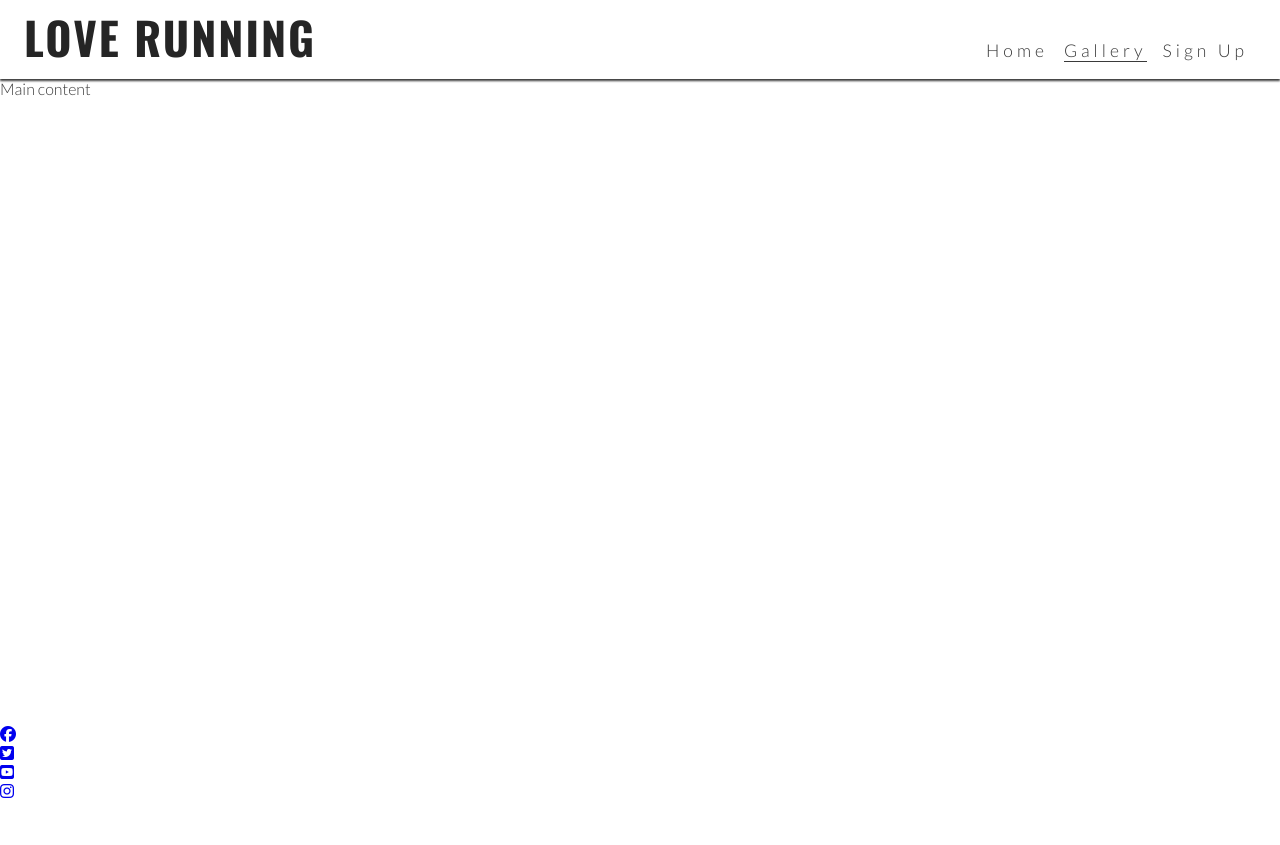
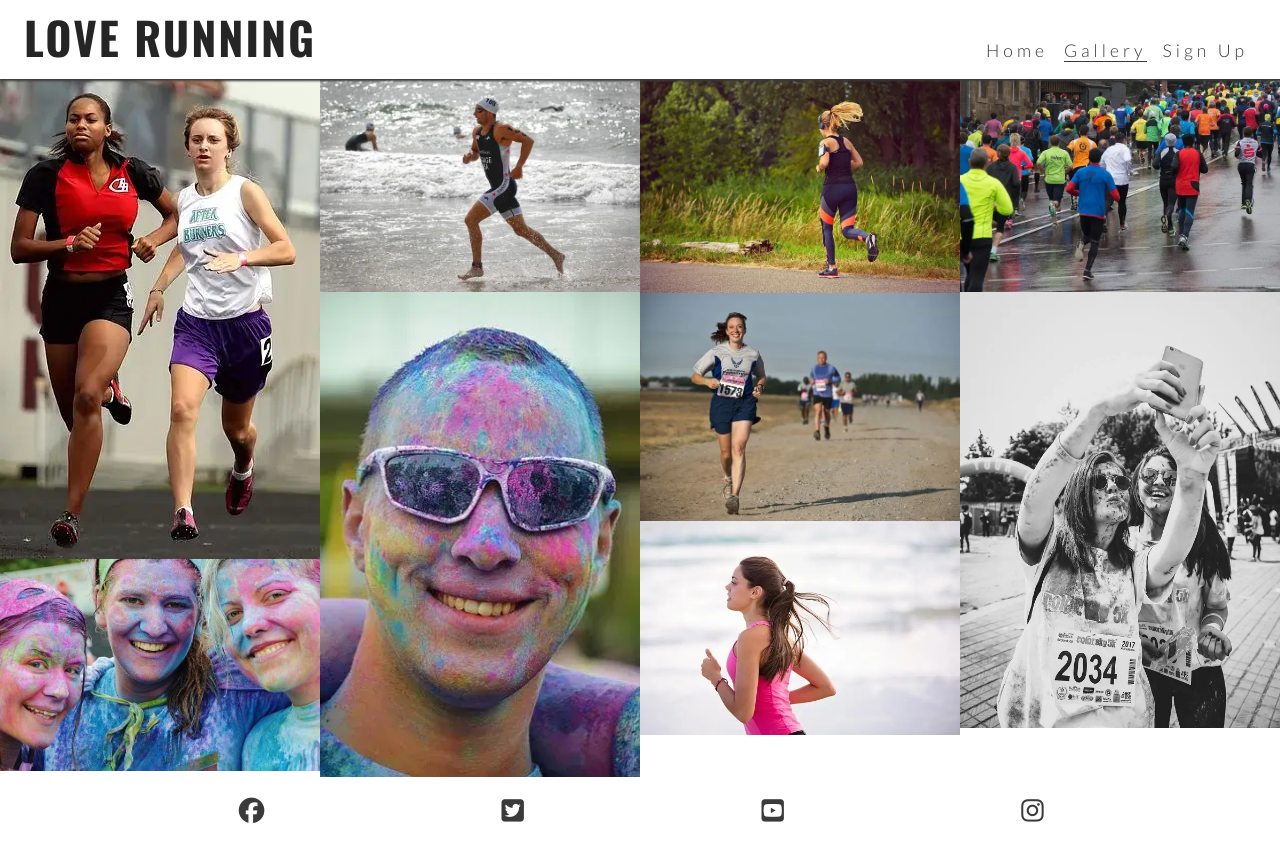
Before and after one commit to Bigkaboon/Love-runnig, a plain HTML site: page gallery.html in a window 1280 px wide. Before the commit the page ends 800 px from the top, so only its background shows below. Drawn offline with nearby package versions, Linux system fonts and the light colour scheme.

Commit message:
Added the photo gallery and made it responsive in addition to fixing the code again

```diff
--- a/assets/css/style.css
+++ b/assets/css/style.css
@@ -186,6 +186,15 @@ main {
     color: #fafafa;
 }
 
+#photos img {
+    width: 100%;
+    line-height: 1em;
+}
+
+#photos {
+    line-height: 0;
+}
+
 /* Footer */
 #social-networks {
     text-align: center;
@@ -199,6 +208,13 @@ main {
     font-size: 160%;
     padding: 5%;
     color: #3a3a3a;
+}
+
+@media screen and (min-width: 576px) {
+    #photos {
+        column-count: 2;
+        column-gap: 0;
+    }
 }
 
 /* Media query: tablets and larger (768px and up) */
@@ -260,12 +276,21 @@ main {
         text-align: end;
         align-self: flex-end;
     }
+
+    #photos {
+        column-count: 3;
+
+    }
 }
 
 /* Large devices (laptops and desktops, 992px and up) */
 @media screen and (min-width: 992px) {
     #menu a:hover {
         border-bottom: 1px solid #3a3a3a;
+    }
+
+    #photos {
+        column-count: 4;
     }
 }
 
@@ -296,4 +321,5 @@ main {
     #benefits-physical>div {
         align-self: flex-end;
     }
+
 }
--- a/gallery.html
+++ b/gallery.html
@@ -1,69 +1,155 @@
 <!DOCTYPE html>
 <html lang="en">
-
   <head>
     <meta charset="UTF-8" />
     <meta http-equiv="X-UA-Compatible" content="IE=edge" />
     <meta name="viewport" content="width=device-width, initial-scale=1.0" />
     <!-- Meta tags for search engines -->
-    <meta name="descirption"
-        content="Love Running, club for runners in Dublin, ireland. Urban running, trail running. Dublin docklands and Phoenix Park" />
-    <meta name="keywords" content="love running, run, running club, runners, Ireland, Dublin, sport, exercise" />
+    <meta
+      name="description"
+      content="Love Running. Club for runners in Dublin, Ireland. Urban running, trail running. Dublin docklands and Phoenix Park"
+    />
+    <meta
+      name="keywords"
+      content="love running, run, running club, runners, Ireland, Dublin, sport, exercise"
+    />
     <!-- Title -->
-    <title>Love running</title>
+    <title>Love Running</title>
     <!-- Favicon -->
-    <link rel="apple-touch-icon" sizes="180x180" href="assets/favicon/apple-touch-icon.png" />
-    <link rel="icon" type="image/png" sizes="32x32" href="assets/favicon/favicon-32x32.png" />
-    <link rel="icon" type="image/png" sizes="16x16" href="assets/favicon/favicon-16x16.png" />
+    <link
+      rel="apple-touch-icon"
+      sizes="180x180"
+      href="assets/favicon/apple-touch-icon.png"
+    />
+    <link
+      rel="icon"
+      type="image/png"
+      sizes="32x32"
+      href="assets/favicon/favicon-32x32.png"
+    />
+    <link
+      rel="icon"
+      type="image/png"
+      sizes="16x16"
+      href="assets/favicon/favicon-16x16.png"
+    />
+    <!-- Stylesheet -->
     <link rel="stylesheet" href="assets/css/style.css" />
   </head>
 
   <body>
-    <!-- The most important and descriptive part -->
+    <!-- Header -->
     <header>
-        <a href="inndex.html">
+      <a href="index.html">
         <h1 id="logo">Love Running</h1>
       </a>
-        <input type="checkbox" name="nav-toggle" id="nav-toggle" />
-        <label for="nav-toggle" class="nav-toggle-label"><i class="fa-solid fa-bars"></i></label>
+      <input type="checkbox" id="nav-toggle" name="nav-toggle" />
+      <label for="nav-toggle" class="nav-toggle-label">
+        <i class="fa-solid fa-bars"></i>
+      </label>
       <nav>
         <ul id="menu">
-                <li><a href="index.html" >Home</a></li>
+          <li><a href="index.html">Home</a></li>
           <li><a href="gallery.html" class="active">Gallery</a></li>
           <li><a href="signup.html">Sign Up</a></li>
         </ul>
       </nav>
     </header>
-    <!-- This is where the main content is desplayed -->
-    <main>Main content</main>
-    <!-- Important information that is not as relevant to the content -->
+
+    <!-- Main content -->
+    <main>
+      <section id="gallery">
+        <div id="photos">
+          <img
+            src="assets/images/athletes.webp"
+            alt="Two athletes running together"
+          />
+          <img
+            src="assets/images/girls.webp"
+            alt="Three girls at charity paint running festival"
+          />
+          <img
+            src="assets/images/runner3.webp"
+            alt="Solo male runner jogging on beach"
+          />
+          <img
+            src="assets/images/man.webp"
+            alt="Man at charity paint running festival"
+          />
+          <img
+            src="assets/images/runner1.webp"
+            alt="Solo female runner jogging through Phoenix Park"
+          />
+          <img
+            src="assets/images/runner2.webp"
+            alt="Runners competing in marathon"
+          />
+          <img
+            src="assets/images/runner4.webp"
+            alt="Solo female runner jogging on beach"
+          />
+          <img
+            src="assets/images/running_gang.webp"
+            alt="Large group of runners taking part in a marathon on a rainy day"
+          />
+          <img
+            src="assets/images/mud-run.webp"
+            alt="Two women runners taking a muddy selfie after the Mud Runners championship"
+          />
+        </div>
+      </section>
+    </main>
+
+    <!-- Footer -->
     <footer>
-        <ul id="social-network">
+      <ul id="social-networks">
         <li>
-                <a href="https://www.facebook.com/" target="_blank" rel="noopener"
-                    aria-label="visit our facebook page (Opens in a new tab)"><i
-                        class="fa-brands fa-facebook"></i></i></a>
+          <a
+            href="https://www.facebook.com/"
+            target="_blank"
+            rel="noopener"
+            aria-label="Visit our Facebook page (opens in a new tab)"
+          >
+            <i class="fa-brands fa-facebook"></i
+          ></a>
         </li>
         <li>
-                <a href="https://www.twitter.com/" target="_blank" rel="noopener"
-                    aria-label="visit our Twitter page (Opens in a new tab)"><i
-                        class="fa-brands fa-square-twitter"></i></a>
+          <a
+            href="https://www.twitter.com/"
+            target="_blank"
+            rel="noopener"
+            aria-label="Visit our Twitter page (opens in a new tab)"
+          >
+            <i class="fa-brands fa-twitter-square"></i
+          ></a>
         </li>
         <li>
-                <a href="https://www.youttube.com/" target="_blank" rel="noopener"
-                    aria-label="visit our youtube page (Opens in a new tab)"><i
-                        class="fa-brands fa-square-youtube"></i></a>
+          <a
+            href="https://www.youtube.com/"
+            target="_blank"
+            rel="noopener"
+            aria-label="Visit our YouTube page (opens in a new tab)"
+          >
+            <i class="fa-brands fa-youtube-square"></i
+          ></a>
         </li>
         <li>
-                <a href="https://www.instagram.com/" target="_blank" rel="noopener"
-                    aria-label="visit our instagram page (Opens in a new tab)"><i
-                        class="fa-brands fa-instagram"></i></a>
+          <a
+            href="https://www.instagram.com/"
+            target="_blank"
+            rel="noopener"
+            aria-label="Visit our Instagram page (opens in a new tab)"
+          >
+            <i class="fa-brands fa-instagram"></i
+          ></a>
         </li>
-
       </ul>
     </footer>
-    <!-- Font awesome kit -->
-    <script src="https://kit.fontawesome.com/51e424462e.js" crossorigin="anonymous"></script>
+
+    <!-- Font Awesome kit -->
+    <script
+      src="https://kit.fontawesome.com/3b20d96fa9.js"
+      crossorigin="anonymous"
+    ></script>
   </body>
-
 </html>
```
Also changed, not shown: signup.html (+77 -32 lines), assets/images/athletes.webp (added), assets/images/girls.webp (added), assets/images/man.webp (added), assets/images/mud-run.webp (added), assets/images/runner1.webp (added), assets/images/runner2.webp (added), assets/images/runner3.webp (added), assets/images/runner4.webp (added), assets/images/running_gang.webp (added). Lines whose indentation alone changed are shown as unchanged.
